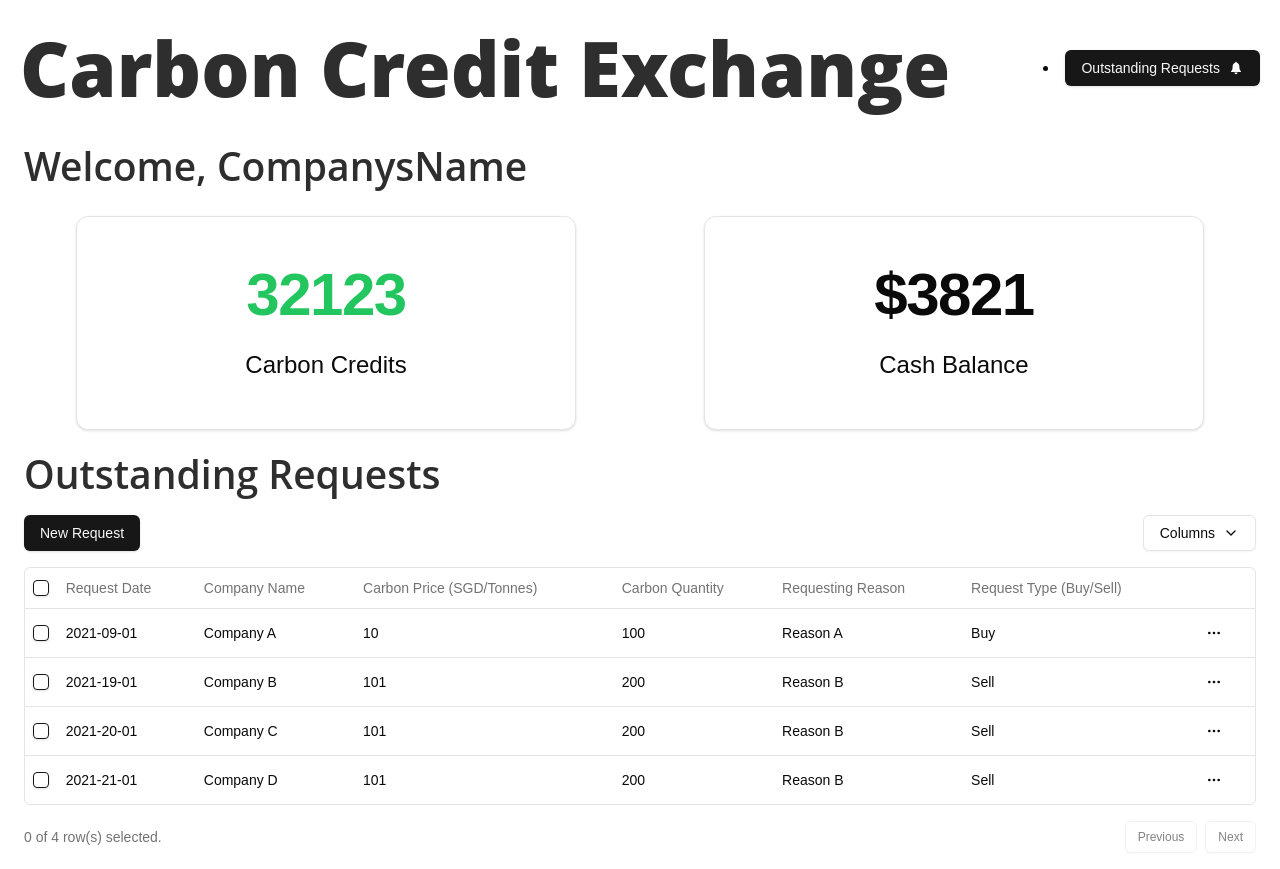
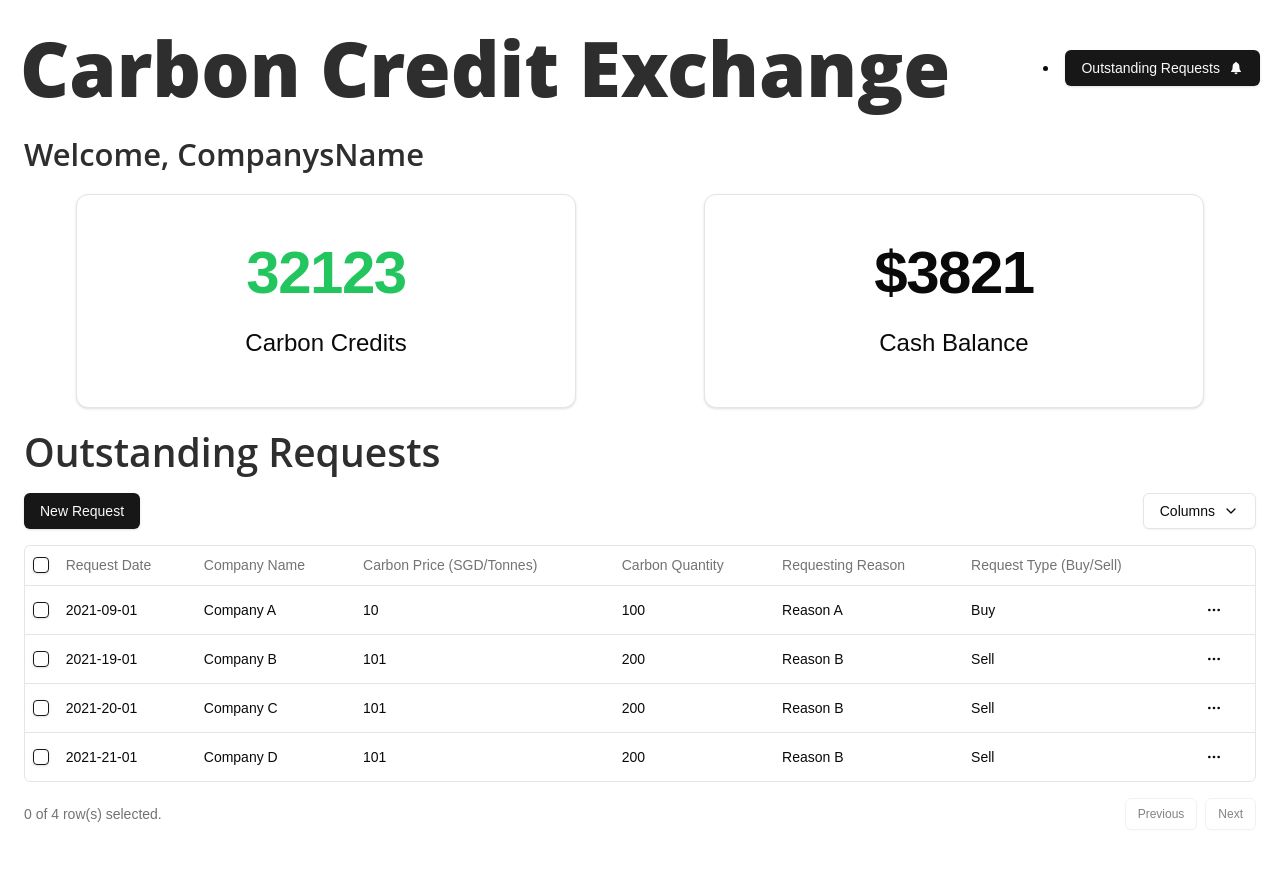
Before and after one commit to xavierkoo/TT1_10, a Next.js app in the folder client/: page /landing-page in a window 1280 px wide. After the commit the page ends 846 px from the top, so only its background shows below. Built offline with nearby package versions, Linux system fonts and the light colour scheme.

Commit message:
feat: update landing page design

```diff
--- a/client/app/landing-page/page.js
+++ b/client/app/landing-page/page.js
@@ -33,7 +33,7 @@ export default function LandingPage() {
                     </NavigationMenuItem>
                 </NavigationMenu>
             </div>
-            <div className='h1 ml-6 mb-5'>Welcome, CompanysName</div>
+            <div className='h3 ml-6 mb-5'>Welcome, CompanysName</div>
             <div className='flex flex-row items-center justify-center gap-32 mb-5'>
                 <div>
                     <Card className="w-[500px] p-6 text-center">
```
